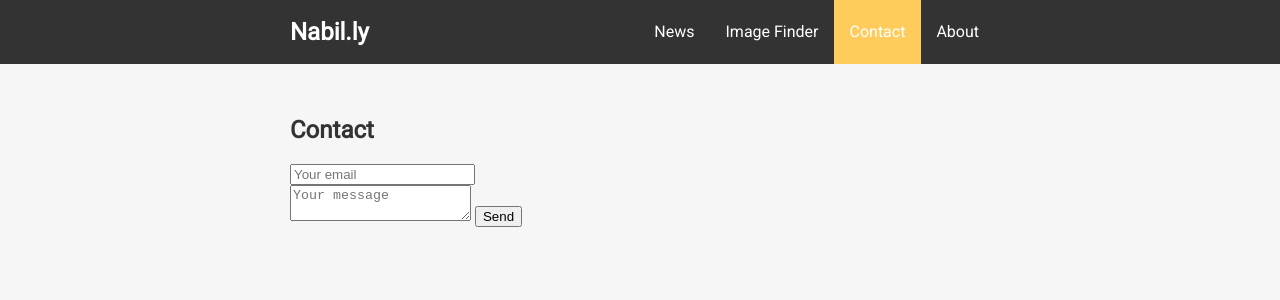
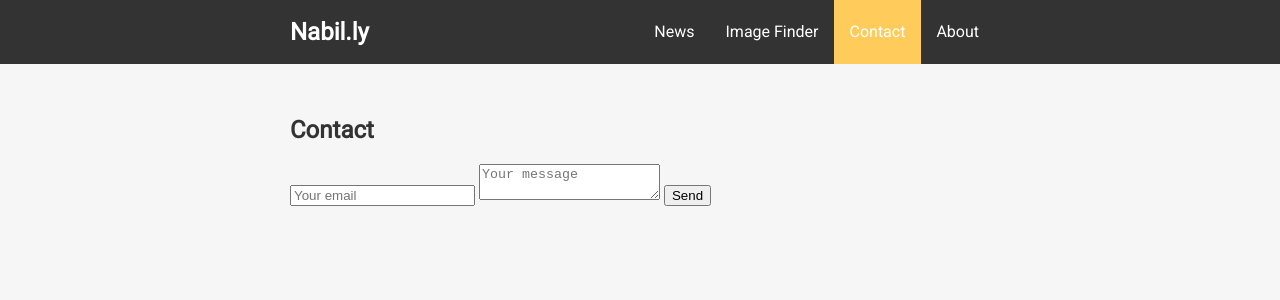
Before and after one commit to Nabilo0/nabil.ly, a Jekyll site: the page built from contact.html, in a window 1280 px wide. Shown: the top 300 px of the page. Built offline with Jekyll 4.4.1, drawn with Linux system fonts in a browser that asks for light colours.

Commit message:
edit contact

```diff
--- a/contact.html
+++ b/contact.html
@@ -7,7 +7,7 @@ layout: default
 <h1>Contact</h1>
 
 <form method="POST" action="https://formspree.io/nabilalsouhily@gmail.com">
-  <input type="email" name="email" placeholder="Your email"></form>
+  <input type="email" name="email" placeholder="Your email">
   <textarea name="message" placeholder="Your message"></textarea>
   <button type="submit">Send</button>
 </form>
```
